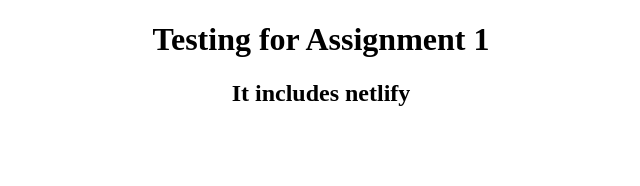
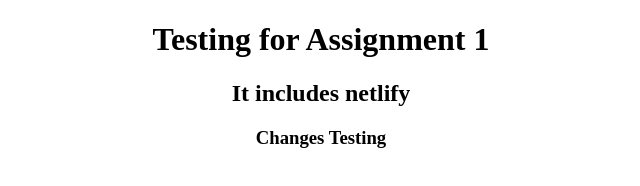
Before and after one commit to Vishvashah2305/Vishvaa_netlify, a plain HTML site: page index.html in a window 1280 px wide. Shown: the whole page, without its empty margins (319-959 px from the left). Drawn offline with Linux system fonts and the light colour scheme.

Commit message:
second commit

```diff
--- a/index.html
+++ b/index.html
@@ -8,6 +8,7 @@
 <body>
     <h1 style="text-align: center;"> Testing for Assignment 1</h1>
     <h2 style="text-align: center;"> It includes netlify</h2>
+    <h3 style="text-align: center;"> Changes Testing</h3>
 
 </body>
 </html>
```
